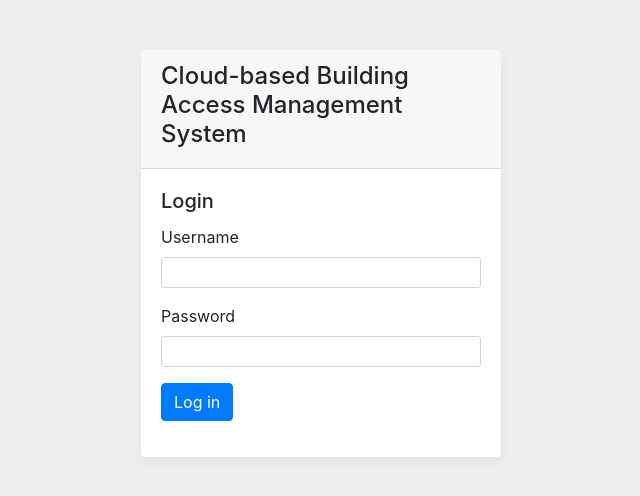
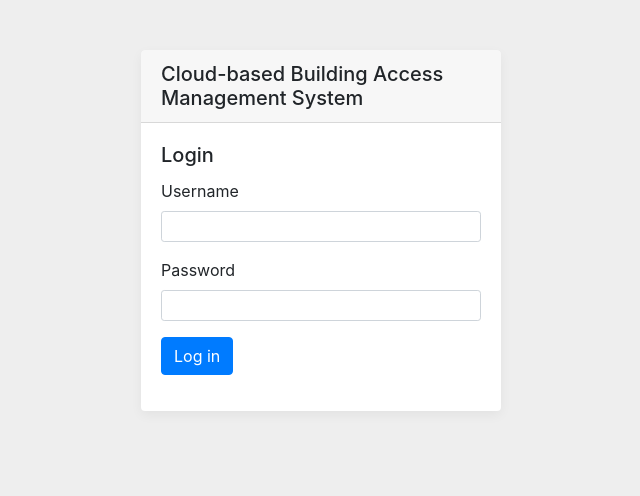
Before and after one commit to MattRugg/ifn649-finalproject, a Flask app: page / in a window 1280 px wide. Shown: the top 496 px of the page, without its empty margins (319-959 px from the left). Run offline with Flask 2, Linux system fonts and the light colour scheme.

Commit message:
fixed minor design issues

```diff
--- a/awscloudtier/templates/login.html
+++ b/awscloudtier/templates/login.html
@@ -12,8 +12,8 @@ a{padding:15px;text-align:center;color:black;margin:5px;border-radius:10px;displ
 <div class="container" style="max-width:420px;">
   <div class="col">
     <div class="card box-shadow">
-      <div class="card-header">
-        <h4>Cloud-based Building Access Management System</h4>
+      <div class="card-header pb-1">
+        <h5>Cloud-based Building Access Management System</h5>
       </div>
       <div class="card-body">
         <h5 class="card-title">Login</h5>
```
